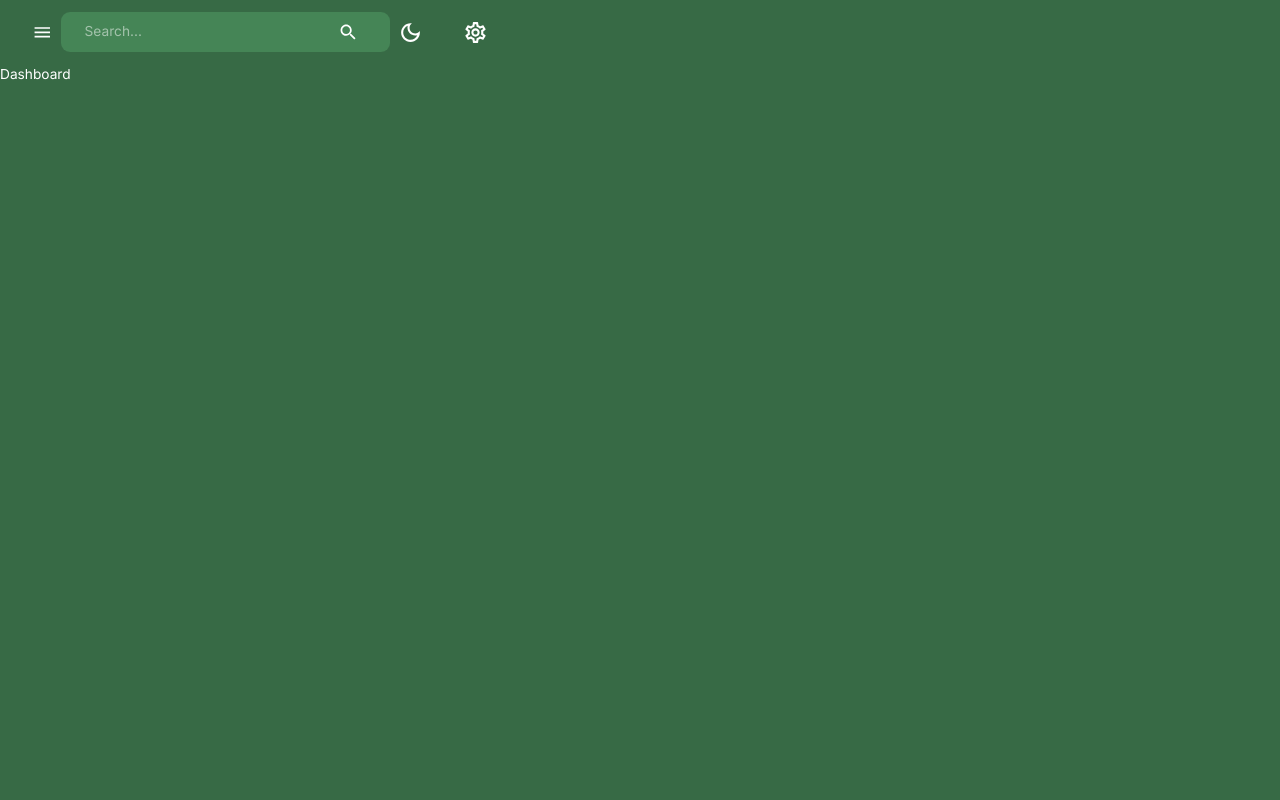
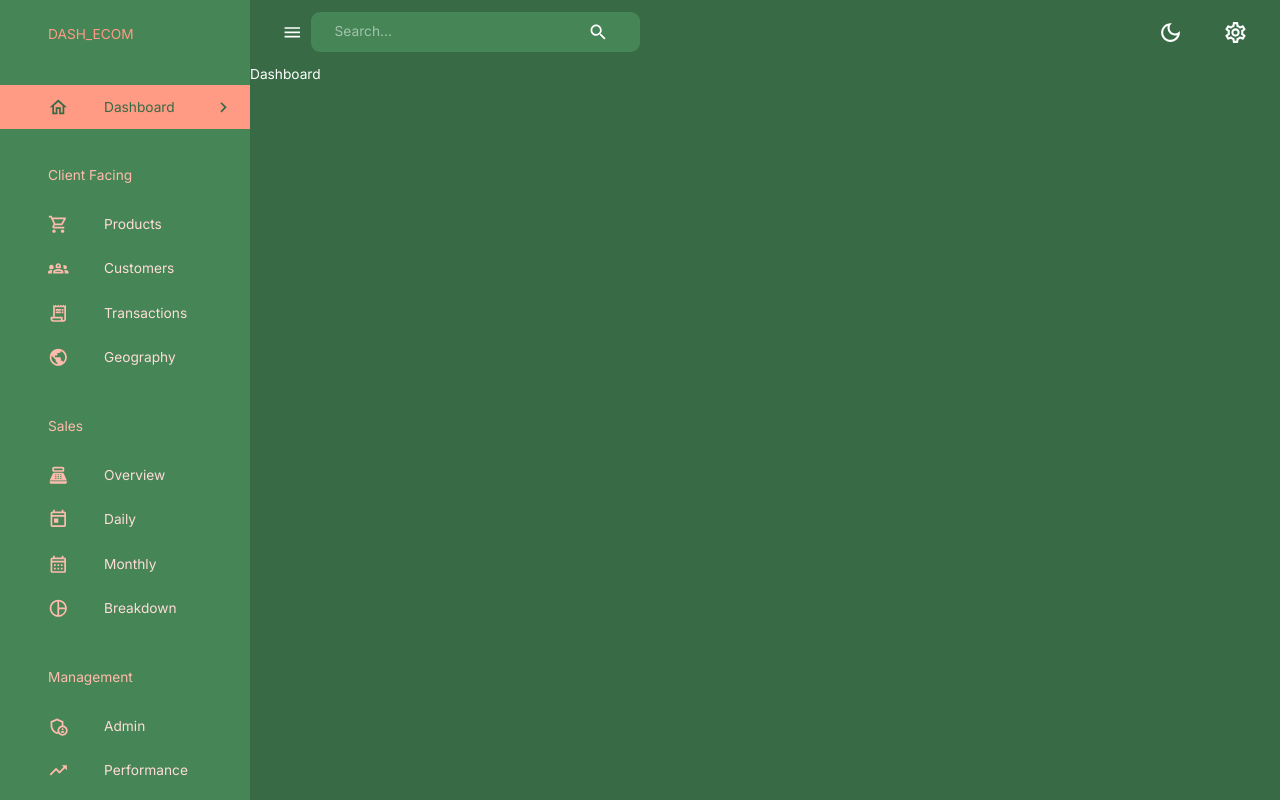
Before and after one commit to StephtheITSloth/dashboard-fullstack-node, a React (Create React App) app in the folder client/: page /dashboard in a window 1280 px wide. Built offline with nearby package versions, Linux system fonts and the light colour scheme.

Commit message:
completed sidebar

```diff
--- a/client/src/components/Navbar.jsx
+++ b/client/src/components/Navbar.jsx
@@ -7,7 +7,7 @@ import profileImage from "assets/profile-pic.jpg"
 import { AppBar, useTheme, Toolbar, IconButton, InputBase, Button, Box, Typography, Menu, MenuItem } from '@mui/material'
 
 
-const Navbar = () => {
+const Navbar = ({setIsSidebarOpen, isSidebarOpen}) => {
     const dispatch = useDispatch()
     const theme = useTheme()
   return (
@@ -21,7 +21,7 @@ const Navbar = () => {
         <Toolbar sx={{justifyContent: "space-between"}}>
             {/* LEFT SIDE */}
         <FlexBetween>
-                <IconButton onClick={() => console.log('open/close sidebar')}>
+          <IconButton onClick={() => setIsSidebarOpen(!isSidebarOpen)}>
             <MenuIcon />
           </IconButton>
           <FlexBetween
@@ -34,7 +34,6 @@ const Navbar = () => {
             <IconButton>
               <Search />
             </IconButton>
-
           </FlexBetween>
         </FlexBetween>
 
--- a/client/src/components/Sidebar.jsx
+++ b/client/src/components/Sidebar.jsx
@@ -32,7 +32,66 @@ import {useLocation, useNavigate} from 'react-router-dom'
 import FlexBetween from './FlexBetween';
 import profileImage from 'assets/profile-pic.jpg'
 
-const Sidebar = ({drawerWitdth, isSideBarOpen, setIsSidebarOpen, isNonMobile}) => {
+const navItems = [
+  {
+    text: "Dashboard",
+    icon: <HomeOutlined />,
+  },
+  {
+    text: "Client Facing",
+    icon: null,
+  },
+  {
+    text: "Products",
+    icon: <ShoppingCartOutlined />,
+  },
+  {
+    text: "Customers",
+    icon: <Groups2Outlined />,
+  },
+  {
+    text: "Transactions",
+    icon: <ReceiptLongOutlined />,
+  },
+  {
+    text: "Geography",
+    icon: <PublicOutlined />,
+  },
+  {
+    text: "Sales",
+    icon: null,
+  },
+  {
+    text: "Overview",
+    icon: <PointOfSaleOutlined />,
+  },
+  {
+    text: "Daily",
+    icon: <TodayOutlined />,
+  },
+  {
+    text: "Monthly",
+    icon: <CalendarMonthOutlined />,
+  },
+  {
+    text: "Breakdown",
+    icon: <PieChartOutlined />,
+  },
+  {
+    text: "Management",
+    icon: null,
+  },
+  {
+    text: "Admin",
+    icon: <AdminPanelSettingsOutlined />,
+  },
+  {
+    text: "Performance",
+    icon: <TrendingUpOutlined />,
+  },
+];
+
+const Sidebar = ({drawerWidth, isSidebarOpen, setIsSidebarOpen, isNonMobile}) => {
   const {pathname} = useLocation()
   const [active,setActive] = useState("")
   const navigate = useNavigate()
@@ -43,20 +102,20 @@ const Sidebar = ({drawerWitdth, isSideBarOpen, setIsSidebarOpen, isNonMobile}) =
   },[pathname])
   return (
     <Box component="nav">
-      {isSideBarOpen && (
+      {isSidebarOpen && (
         <Drawer
-          open={isSideBarOpen}
+          open={isSidebarOpen}
           onClose={() => setIsSidebarOpen(false)}
           variant="persistent"
           anchor="left"
           sx={{
-            width :drawerWitdth,
+            width :drawerWidth,
             "& .MuiDrawer-paper": {
               color: theme.palette.secondary[200],
               backgroundColor: theme.palette.background.alt,
               boxSizing: "border-box",
               borderWidth: isNonMobile ? 0 : "2px",
-              width: drawerWitdth
+              width: drawerWidth
             }
 
           }}
@@ -66,17 +125,66 @@ const Sidebar = ({drawerWitdth, isSideBarOpen, setIsSidebarOpen, isNonMobile}) =
               <FlexBetween color={theme.palette.secondary.main}>
                 <Box display="flex" alignItems="center" gap="0.5rem">
                   <typography variant="h4" fontWeight="bold">
-                    STEPHVISION
+                    DASH_ECOM
                   </typography>
                 </Box>
                 {!isNonMobile && (
-                  <IconButton onClick={() => setIsSidebarOpen(!isSideBarOpen)}>
+                  <IconButton onClick={() => setIsSidebarOpen(!isSidebarOpen)}>
                     <ChevronLeft />
                   </IconButton>
                 )}
               </FlexBetween>
             </Box>
           </Box>
+          <List>
+          {navItems.map(({ text, icon }) => {
+                if (!icon) {
+                  return (
+                    <Typography key={text} sx={{ m: "2.25rem 0 1rem 3rem" }}>
+                      {text}
+                    </Typography>
+                  );
+                }
+                const lcText = text.toLowerCase();
+
+                return (
+                  <ListItem key={text} disablePadding>
+                    <ListItemButton
+                      onClick={() => {
+                        navigate(`/${lcText}`);
+                        setActive(lcText);
+                      }}
+                      sx={{
+                        backgroundColor:
+                          active === lcText
+                            ? theme.palette.secondary[300]
+                            : "transparent",
+                        color:
+                          active === lcText
+                            ? theme.palette.primary[600]
+                            : theme.palette.secondary[100],
+                      }}
+                    >
+                      <ListItemIcon
+                        sx={{
+                          ml: "2rem",
+                          color:
+                            active === lcText
+                              ? theme.palette.primary[600]
+                              : theme.palette.secondary[200],
+                        }}
+                      >
+                        {icon}
+                      </ListItemIcon>
+                      <ListItemText primary={text} />
+                      {active === lcText && (
+                        <ChevronRightOutlined sx={{ ml: "auto" }} />
+                      )}
+                    </ListItemButton>
+                  </ListItem>
+                );
+              })}
+          </List>
         </Drawer>
       )}
     </Box>
--- a/client/src/scenes/layout/index.jsx
+++ b/client/src/scenes/layout/index.jsx
@@ -6,17 +6,17 @@ import Navbar from "components/Navbar"
 import Sidebar from "components/Sidebar"
 
 const Layout = () => {
-  const isNonMobile = useMediaQuery("(min-width: 500px)")
+  const isNonMobile = useMediaQuery("(min-width: 600px)")
   const [isSidebarOpen, setIsSidebarOpen] = useState(true)
   return (
     <Box display={isNonMobile ? "flex" : "block"} width="100%" height="100%">
-    <Sidebar
-      isNonMobile={isNonMobile}
-      setIsSidebarOpen={setIsSidebarOpen}
-      isSidebarOpen={isSidebarOpen}
-      drawerWidth="250px"
-    />
-      <Box>
+      <Sidebar
+        isNonMobile={isNonMobile}
+        drawerWidth="250px"
+        isSidebarOpen={isSidebarOpen}
+        setIsSidebarOpen={setIsSidebarOpen}
+      />
+      <Box flexGrow={1}>
         <Navbar
           isSidebarOpen={isSidebarOpen}
           setIsSidebarOpen={setIsSidebarOpen}
--- a/client/src/state/index.js
+++ b/client/src/state/index.js
@@ -1,7 +1,9 @@
 import {createSlice} from "@reduxjs/toolkit"
 
 const initialState = {
-    mode: "dark"
+    mode: "dark",
+    userId: "63701cc1f03239b7f700000e",
+
 }
 
 export const globalSlice = createSlice({
```
Lines whose indentation alone changed are shown as unchanged.
